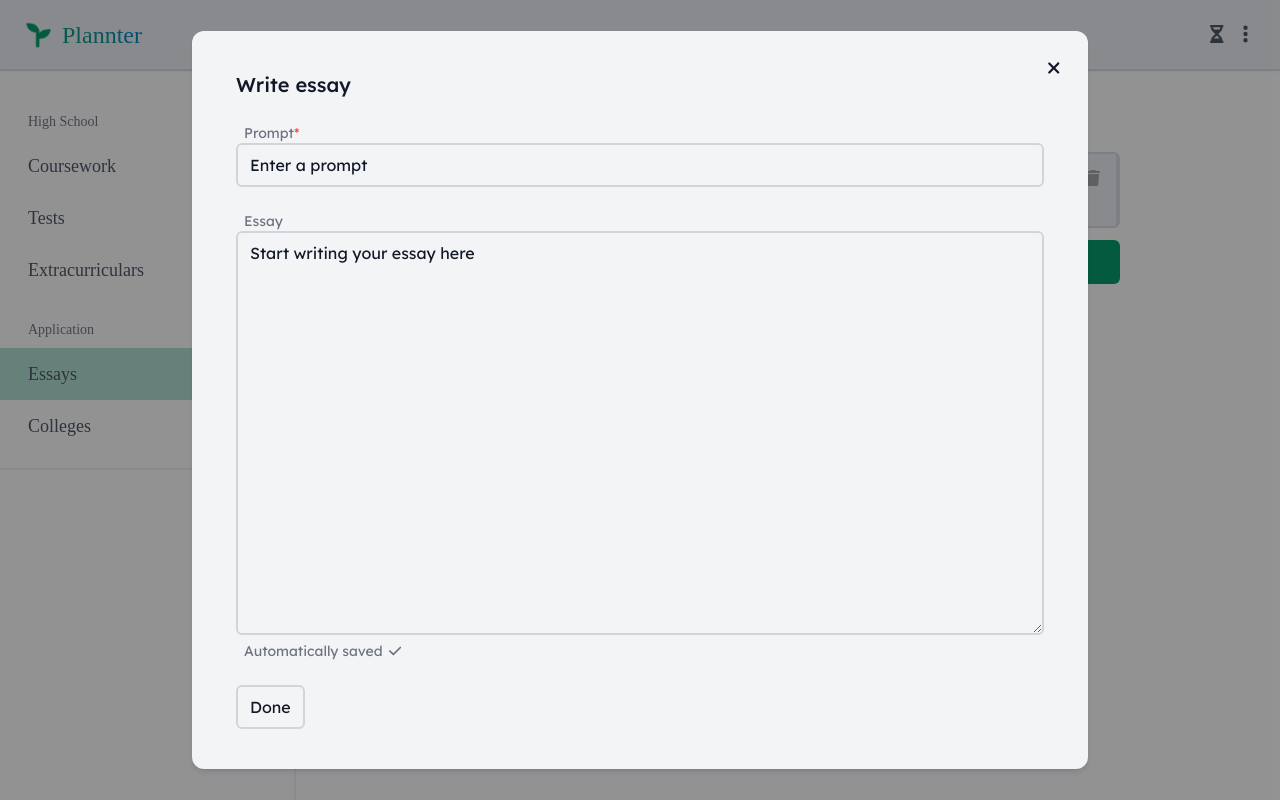
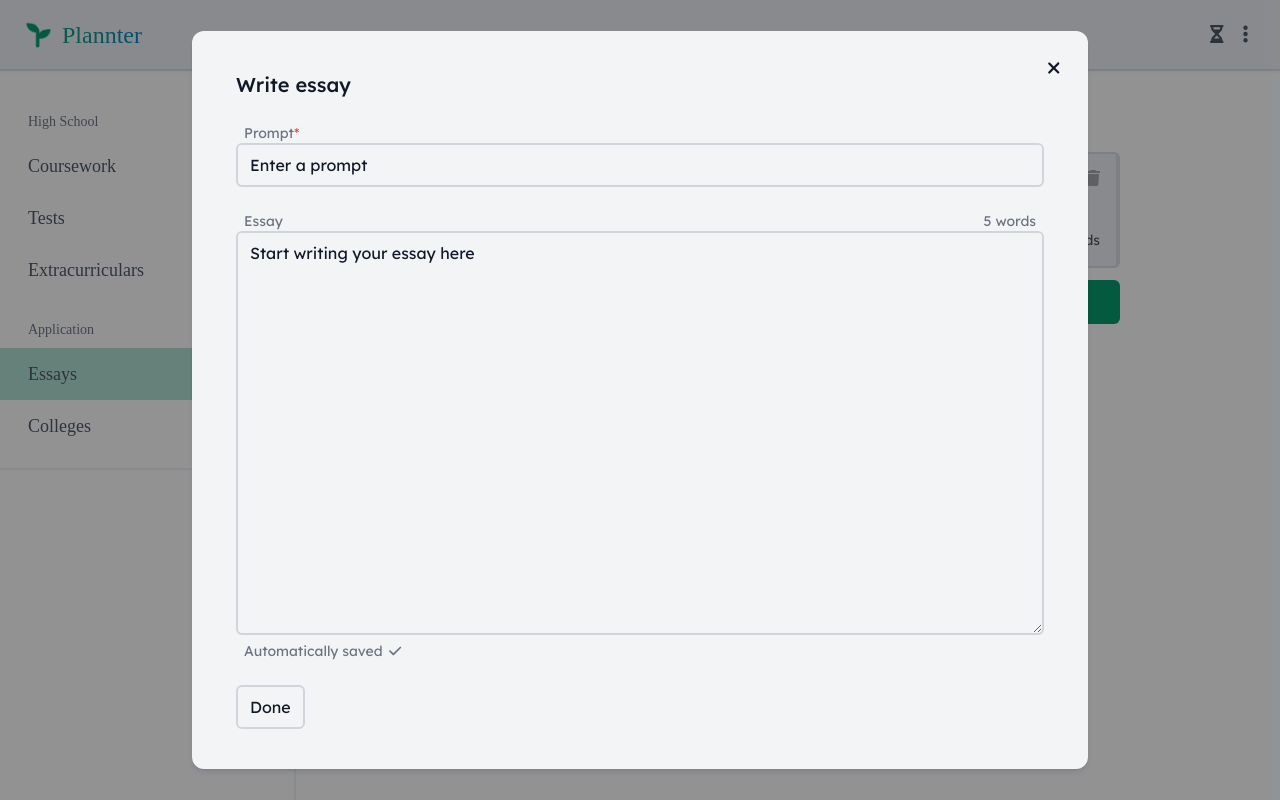
Before and after one commit to jakeo-dev/plannter, a Next.js app: page /essays in a window 1280 px wide. Both pictures are taken after a click on the button "Write an essay". Built offline with nearby package versions, Linux system fonts and the light colour scheme; a web font is replaced by a local one.

Commit message:
add expand/collapse essay button and word count

```diff
--- a/src/components/essays/EssayElem.tsx
+++ b/src/components/essays/EssayElem.tsx
@@ -1,7 +1,13 @@
 import ItemOptions from "@/components/ItemOptions";
 import { Essay } from "@/types";
-import { faPaperclip } from "@fortawesome/free-solid-svg-icons";
+import { wordCount } from "@/utility";
+import {
+  faChevronDown,
+  faChevronUp,
+  faPaperclip,
+} from "@fortawesome/free-solid-svg-icons";
 import { FontAwesomeIcon } from "@fortawesome/react-fontawesome";
+import { useState } from "react";
 
 export default function EssayElem({
   essay,
@@ -12,19 +18,31 @@ export default function EssayElem({
   onEdit: () => void;
   onTrash: () => void;
 }) {
+  const [expanded, setExpanded] = useState(false);
+
   return (
-    <li className="item">
+    <li className="item border-t-2 rounded-t-md border-b-2 rounded-b-md mb-3">
       <span className="block pr-12 md:pr-11">
+        <FontAwesomeIcon icon={faPaperclip} className="mr-2" />
+        {expanded ? essay.name : `${essay.name.substring(0, 150).trim()}...`}
+      </span>
+      <span className="block whitespace-pre-wrap text-gray-600 dark:text-gray-400 text-sm md:text-sm break-words mt-1">
+        {expanded ? essay.paper : `${essay.paper.substring(0, 150).trim()}...`}
+      </span>
+
+      <button
+        onClick={() => (expanded ? setExpanded(false) : setExpanded(true))}
+        className="hover:bg-gray-400 active:bg-gray-500 dark:hover:bg-gray-600 dark:active:bg-gray-500 rounded-full text-sm text-left text-sky-800 hover:text-gray-100 dark:text-sky-300/80 transition px-2.5 py-1 mt-3"
+      >
         <FontAwesomeIcon
-          icon={faPaperclip}
-          className="mr-2"
+          icon={expanded ? faChevronUp : faChevronDown}
+          className="mr-1.5"
         />
-        {essay.name}
-      </span>
-      <span
-        className="block whitespace-pre-wrap text-gray-600 dark:text-gray-400 text-sm md:text-sm break-words mt-1"
-      >
-        {essay.paper}
+        {expanded ? "Collapse essay" : "Expand essay"}
+      </button>
+
+      <span className="absolute bottom-4 right-4 text-sm text-gray-600 mt-3">
+        {wordCount(essay.paper)} word{wordCount(essay.paper) != 1 ? "s" : ""}
       </span>
 
       <ItemOptions onEdit={onEdit} onTrash={onTrash} />
--- a/src/components/essays/modals/EditEssayModal.tsx
+++ b/src/components/essays/modals/EditEssayModal.tsx
@@ -1,4 +1,5 @@
 import { EditEssayModalProps, Essay } from "@/types";
+import { wordCount } from "@/utility";
 import { faCheck, faXmark } from "@fortawesome/free-solid-svg-icons";
 import { FontAwesomeIcon } from "@fortawesome/react-fontawesome";
 import { useEffect, useState } from "react";
@@ -73,7 +74,13 @@ export default function EditEssayModal({
           required
         />
 
-        <label className="modalSubtext">Essay</label>
+        <label className="modalSubtext">
+          Essay{" "}
+          <span className="float-right">
+            {wordCount(paperInput)} word
+            {wordCount(paperInput) != 1 ? "s" : ""}
+          </span>
+        </label>
         <textarea
           rows={16}
           className="input text-sm md:text-base mb-0"
--- a/src/utility.ts
+++ b/src/utility.ts
@@ -232,3 +232,15 @@ export function getActivityIcon(category: string): IconDefinition {
   else if (category == "Writing") return faPencil;
   else return faGraduationCap;
 }
+
+/**
+ * Returns the number of words
+ *
+ * @param string - The inputted string
+ * @returns The number of words in the string
+ */
+export function wordCount(string: string) {
+  // https://www.mediacollege.com/internet/javascript/text/count-words.html
+  string = string.replace(/(^\s*)|(\s*$)/gi, '').replace(/[ ]{2,}/gi, ' ').replace(/\n /, '\n');
+  return string.split(' ').length;
+}
```
